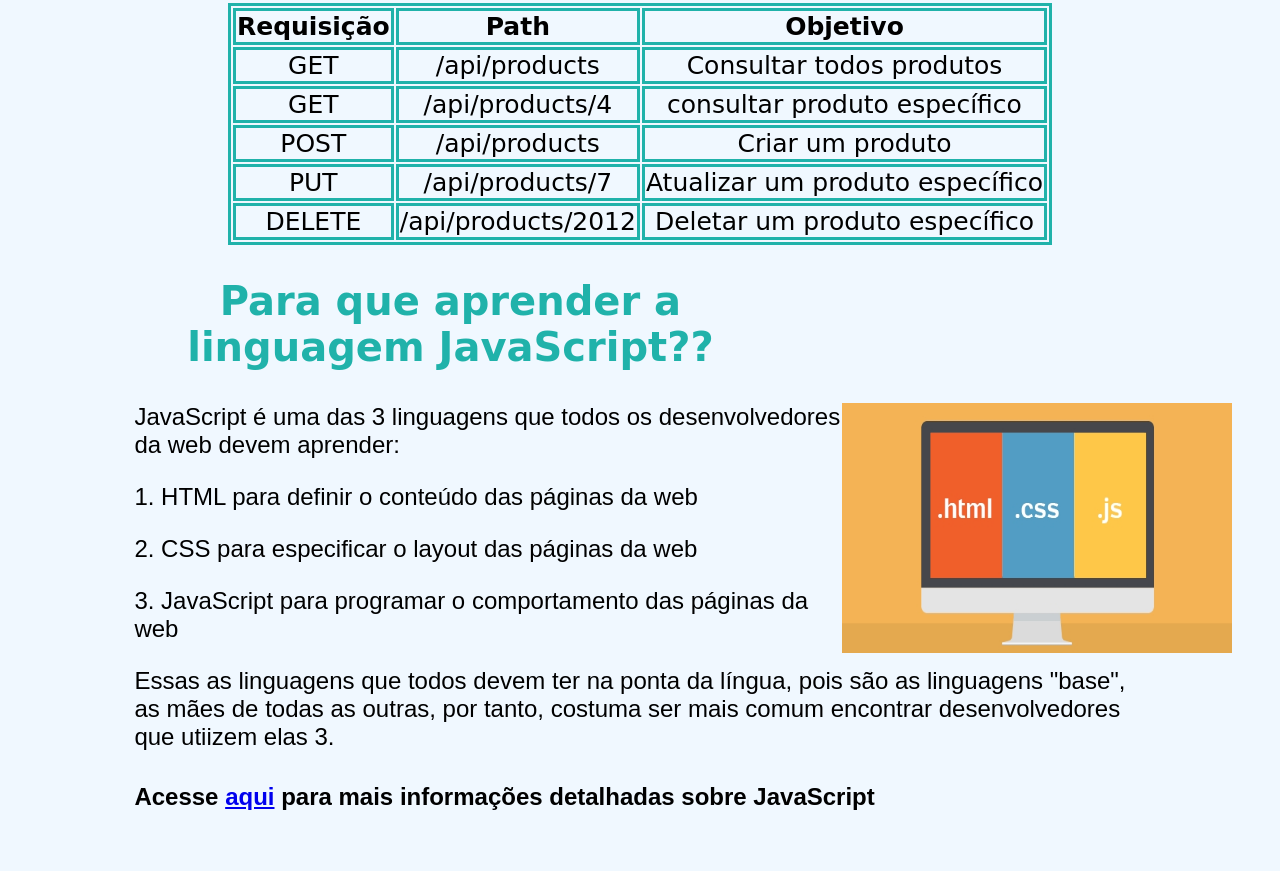
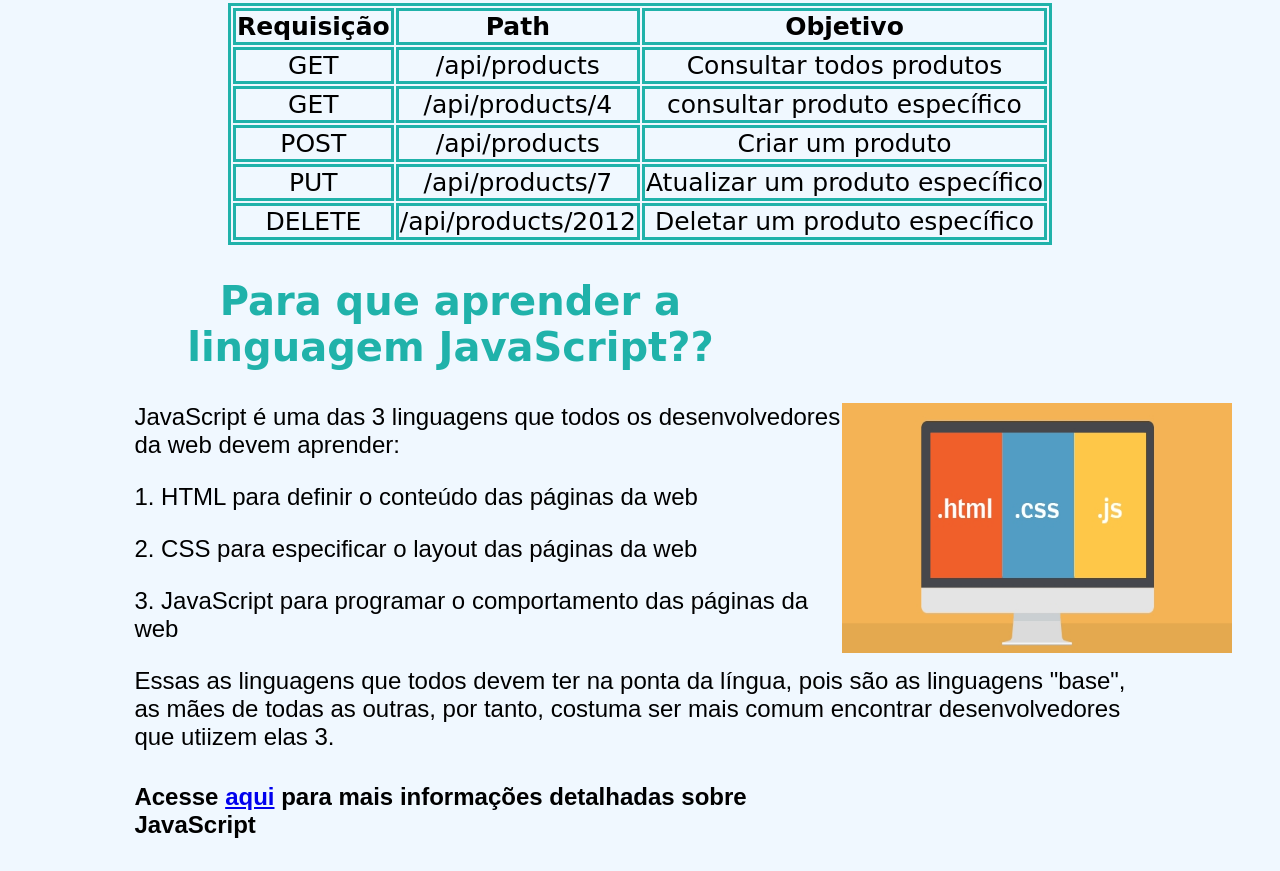
Before and after one commit to annarobertaa/JavaScript, a plain HTML site: page index.html in a window 1280 px wide. Shown: the part 1064-1935 px from the top of the page. Before the commit the page ends 1907 px from the top, so only its background shows below. Drawn offline with Linux system fonts and the light colour scheme.

Commit message:
Add files via upload

```diff
--- a/css_javascript/style.css
+++ b/css_javascript/style.css
@@ -45,6 +45,6 @@ body{
 	font-size: 24px;
 	font-family: arial;
 	border-style: hidden;
-	margin-right: 10%;
+	margin-right: 40%;
 	margin-left: 10%;
 	}
```
